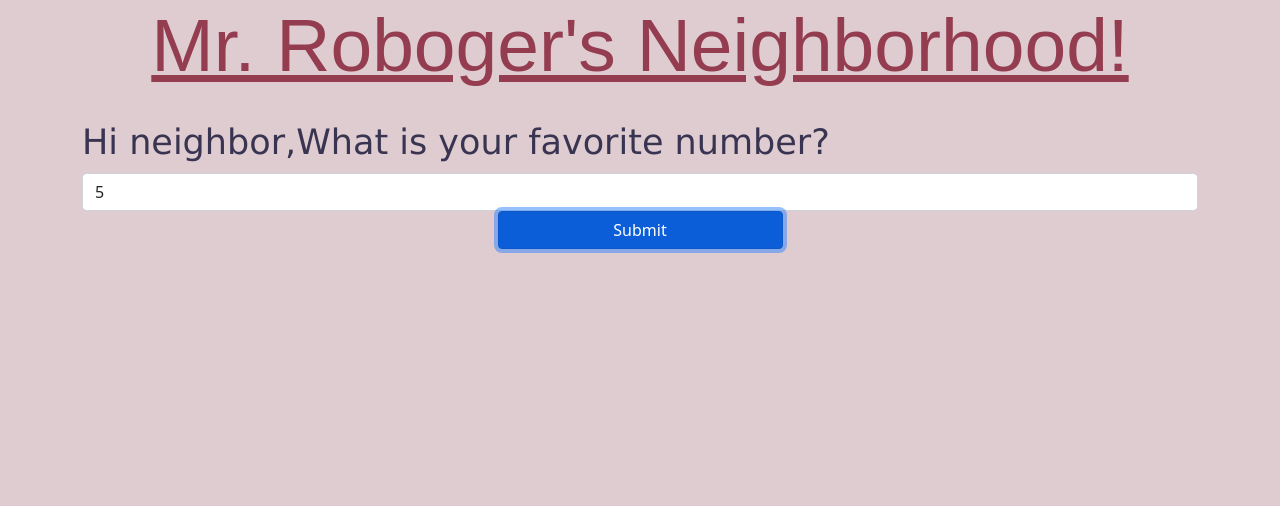
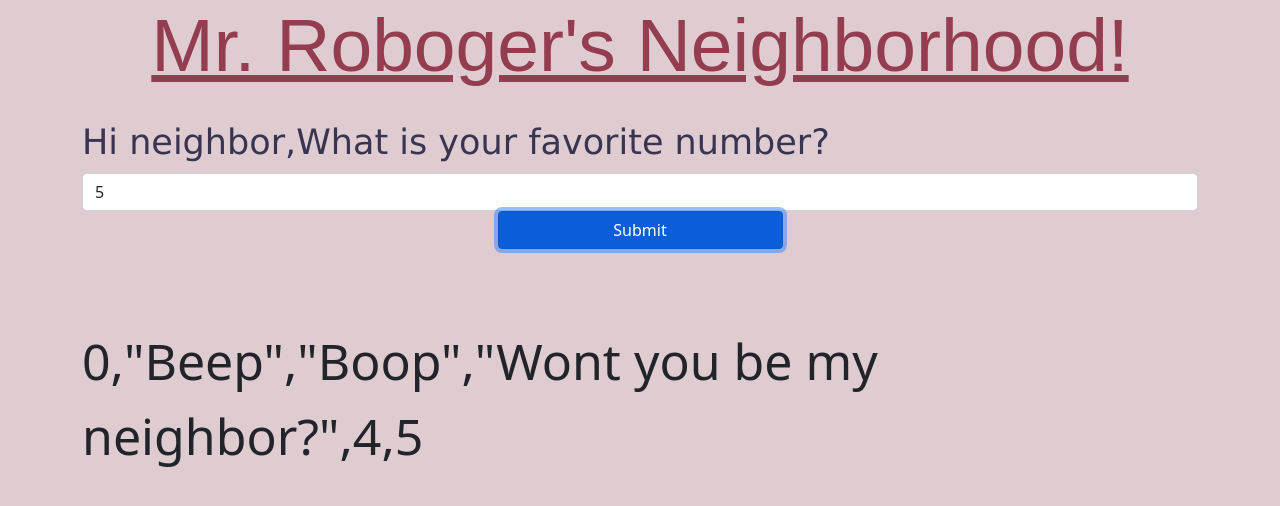
Before and after one commit to MeronTekie/MrRogobers-Neighborhood, a plain HTML site: page index.html in a window 1280 px wide. Both pictures are taken after typing "5" into the empty fields and a click on the button "Submit". Drawn offline with nearby package versions, Linux system fonts and the light colour scheme.

Commit message:
WIP Trying to solve the display issue

```diff
--- a/css/styles.css
+++ b/css/styles.css
@@ -1,6 +1,6 @@
-/* .hidden {
+.hidden {
   display: none;
-} */
+}
 .nimo {
   text-align: center;
   color: rgb(0, 0, 7);
--- a/index.html
+++ b/index.html
@@ -30,9 +30,7 @@
         </div>
       </form>
       <br />
-      <div id="result" class="hidden">
-        <h4 id="output"></h4>
-      </div>
+      <div id="output" class="hidden"></div>
     </div>
   </body>
 </html>
--- a/js/scripts.js
+++ b/js/scripts.js
@@ -15,7 +15,7 @@ function beepBoopArray(newArray) {
     } else if (numString.match(2)) {
       newArray[i] = '"Boop"';
     } else if (numString.match(1)) {
-      newArray[i] = '"Beep!"';
+      newArray[i] = '"Beep"';
     }
   }
   return newArray;
@@ -26,21 +26,19 @@ function beepBoopArray(newArray) {
 $(document).ready(function () {
   $("form#beepBoop").submit(function (event) {
     event.preventDefault();
+    $("#output").addClass();
+    const zero = '["0"]';
+    let num = parseInt($("#number").val());
+    let newArray = beepBoop(num);
+    let finalArray = beepBoopArray(newArray);
 
-    // const zero = '["0"]';
-    const num = parseInt($("#number").val());
-    const newArray = beepBoop(num);
-    const finalArray = beepBoopArray(newArray);
-
-    // if (num == 0) {
-    //   $("#result").addClass("hidden");
-    //   $("#result").removeClass("hidden");
-    //   $("#output").text(zero);
-    // } else {
-    $("#result").toggle();
-
-    // $("#result").removeClass("hidden");
-    $("#output").html(finalArray);
-    // }
+    if (num == 0) {
+      $("#output").removeClass("hidden");
+      $("#output").text(zero);
+    } else {
+      $("#output").removeClass("hidden");
+      $("#output").text("");
+      $("#output").text(finalArray);
+    }
   });
 });
```
